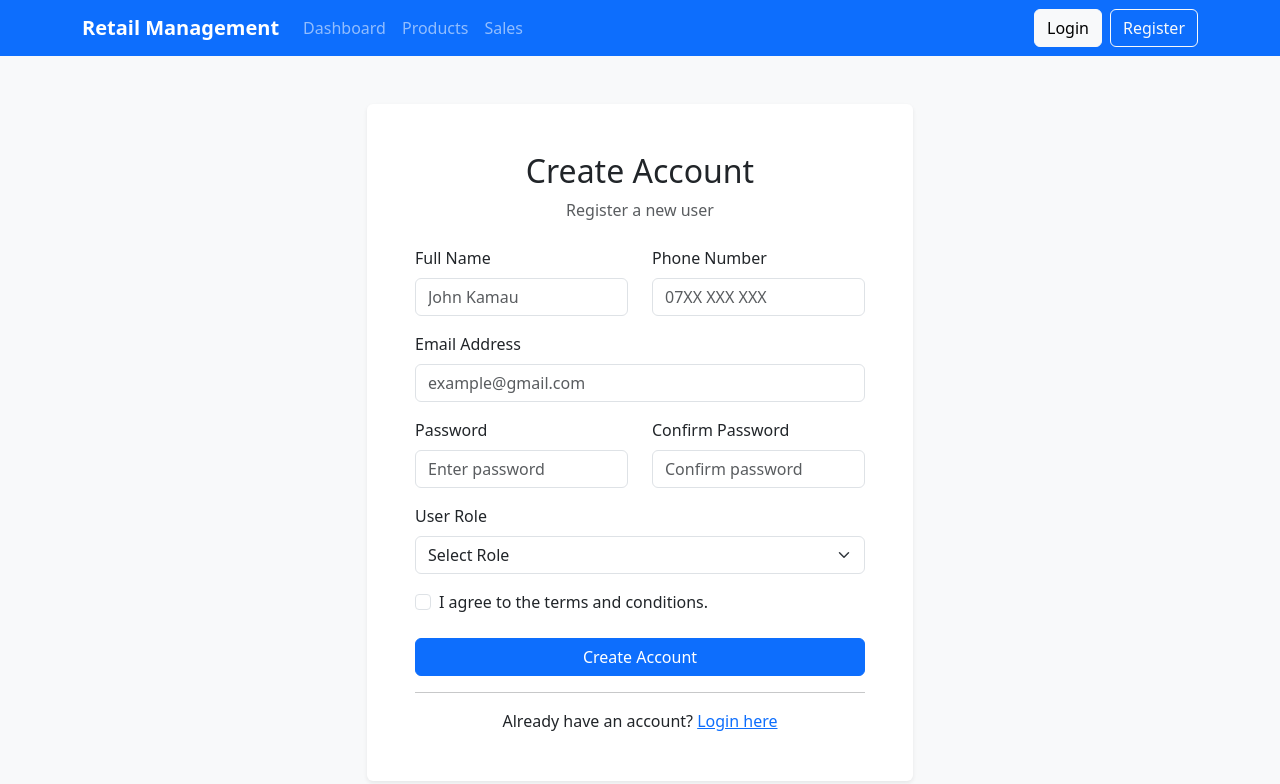
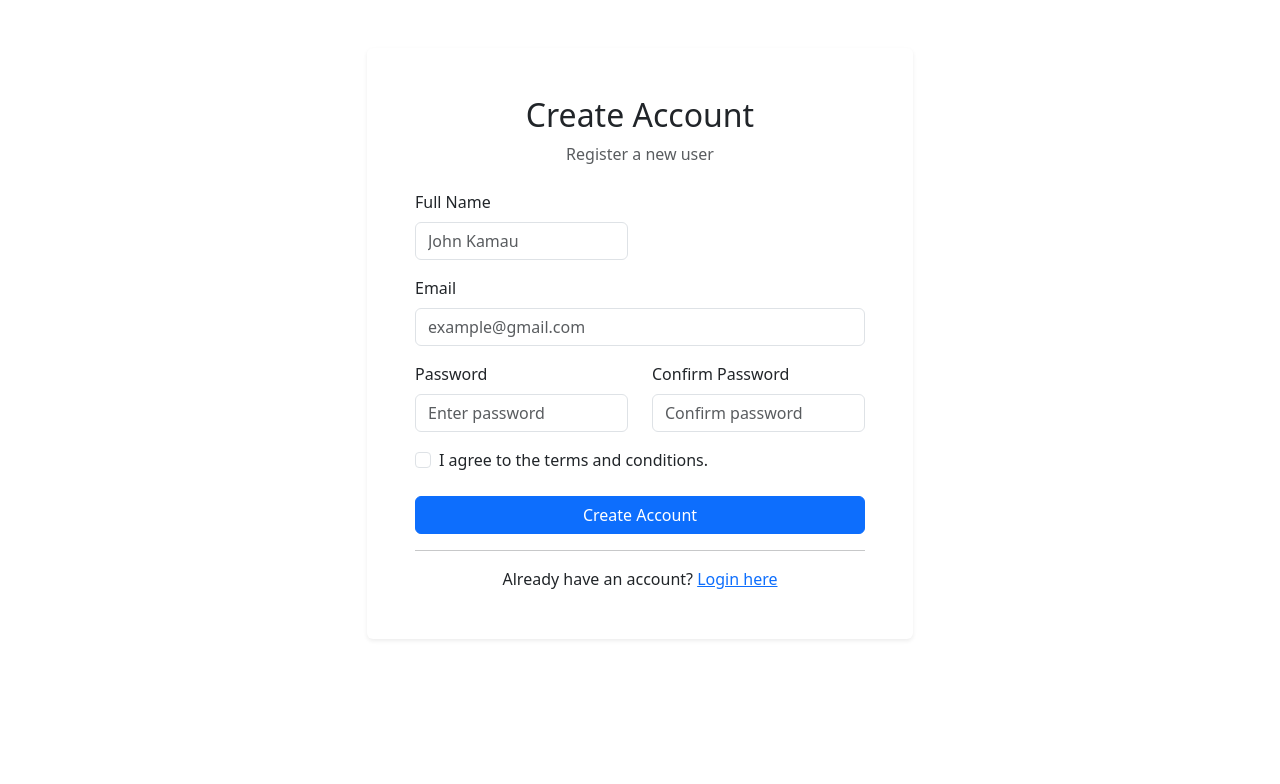
Before and after one commit to martinnjoki/Vue-app, a plain HTML site: page register.html in a window 1280 px wide. Drawn offline with nearby package versions, Linux system fonts and the light colour scheme.

Commit message:
update on vue

```diff
--- a/register.html
+++ b/register.html
@@ -4,72 +4,303 @@
 <head>
     <meta charset="UTF-8">
     <meta name="viewport" content="width=device-width, initial-scale=1.0">
-    <title>Register - Retail Management System</title> <!-- Bootstrap CSS -->
+
+    <title>Create Account</title>
+
+    <!-- Bootstrap CSS -->
     <link href="https://cdn.jsdelivr.net/npm/bootstrap@5.3.3/dist/css/bootstrap.min.css" rel="stylesheet">
 </head>
 
-<body class="bg-light">
-    <!-- NAVBAR -->
-    <nav class="navbar navbar-expand-lg navbar-dark bg-primary">
-        <div class="container"> <a class="navbar-brand fw-bold" href="index.html"> Retail Management </a> <button
-                class="navbar-toggler" type="button" data-bs-toggle="collapse" data-bs-target="#navbarNav"> <span
-                    class="navbar-toggler-icon"></span> </button>
-            <div class="collapse navbar-collapse" id="navbarNav">
-                <ul class="navbar-nav me-auto">
-                    <li class="nav-item"> <a class="nav-link" href="index.html"> Dashboard </a> </li>
-                    <li class="nav-item"> <a class="nav-link" href="products.html"> Products </a> </li>
-                    <li class="nav-item"> <a class="nav-link" href="sales.html"> Sales </a> </li>
-                </ul> <a href="login.html" class="btn btn-light me-2"> Login </a> <a href="register.html"
-                    class="btn btn-outline-light"> Register </a>
+<body>
+
+    <!-- Vue Application -->
+    <div class="container" id="app">
+
+        <div class="row justify-content-center">
+
+            <div class="col-md-8 col-lg-6">
+
+                <div class="card shadow-sm border-0 mt-5">
+
+                    <div class="card-body p-5">
+
+                        <h2 class="text-center mb-2">
+                            Create Account
+                        </h2>
+
+                        <p class="text-center text-muted mb-4">
+                            Register a new user
+                        </p>
+
+
+                        <!-- Registration Form -->
+                        <form @submit.prevent="register_user">
+
+                            <div class="row">
+
+                                <!-- Full Name -->
+                                <div class="col-md-6 mb-3">
+
+                                    <label class="form-label">
+                                        Full Name
+                                    </label>
+
+                                    <input type="text" class="form-control" placeholder="John Kamau" v-model="full_name"
+                                        required>
+
                                 </div>
+
+
+
+
                             </div>
-    </nav>
-    <!-- REGISTRATION FORM -->
-    <div class="container">
-        <div class="row justify-content-center">
-            <div class="col-md-8 col-lg-6">
-                <div class="card shadow-sm border-0 mt-5">
-                    <div class="card-body p-5">
-                        <h2 class="text-center mb-2"> Create Account </h2>
-                        <p class="text-center text-muted mb-4"> Register a new user </p>
-                        <form>
+
+
+                            <!-- Email -->
+                            <div class="mb-3">
+
+                                <label class="form-label">
+                                    Email
+                                </label>
+
+                                <input type="email" class="form-control" placeholder="example@gmail.com"
+                                    v-model="email_address" required>
+
+                            </div>
+
+
                             <div class="row">
-                                <div class="col-md-6 mb-3"> <label class="form-label"> Full Name </label> <input
-                                        type="text" class="form-control" placeholder="John Kamau" required> </div>
-                                <div class="col-md-6 mb-3"> <label class="form-label"> Phone Number </label> <input
-                                        type="tel" class="form-control" placeholder="07XX XXX XXX"> </div>
+
+                                <!-- Password -->
+                                <div class="col-md-6 mb-3">
+
+                                    <label class="form-label">
+                                        Password
+                                    </label>
+
+                                    <input type="password" class="form-control" placeholder="Enter password"
+                                        v-model="password" required>
+
                                 </div>
-                            <div class="mb-3"> <label class="form-label"> Email Address </label> <input type="email"
-                                    class="form-control" placeholder="example@gmail.com" required> </div>
-                            <div class="row">
-                                <div class="col-md-6 mb-3"> <label class="form-label"> Password </label> <input
-                                        type="password" class="form-control" placeholder="Enter password" required>
+
+
+                                <!-- Confirm Password -->
+                                <div class="col-md-6 mb-3">
+
+                                    <label class="form-label">
+                                        Confirm Password
+                                    </label>
+
+                                    <input type="password" class="form-control" placeholder="Confirm password">
+
                                 </div>
-                                <div class="col-md-6 mb-3"> <label class="form-label"> Confirm Password </label> <input
-                                        type="password" class="form-control" placeholder="Confirm password" required>
+
                             </div>
+
+
+
+                            <!-- Terms -->
+                            <div class="form-check mb-4">
+
+                                <input class="form-check-input" type="checkbox" id="terms" required>
+
+                                <label class="form-check-label" for="terms">
+
+                                    I agree to the terms and conditions.
+
+                                </label>
+
                             </div>
-                            <div class="mb-3"> <label class="form-label"> User Role </label> <select
-                                    class="form-select">
-                                    <option value=""> Select Role </option>
-                                    <option> Cashier </option>
-                                    <option> Manager </option>
-                                    <option> Administrator </option>
-                                </select> </div>
-                            <div class="form-check mb-4"> <input class="form-check-input" type="checkbox" id="terms"
-                                    required> <label class="form-check-label" for="terms"> I agree to the terms and
-                                    conditions. </label> </div> <button type="submit" class="btn btn-primary w-100">
-                                Create Account </button>
+
+
+                            <!-- Register Button -->
+                            <button type="submit" class="btn btn-primary w-100">
+
+                                Create Account
+
+                            </button>
+
+
+                            <!-- Success Alert -->
+                            <div class="alert alert-success mt-3" v-if="alertSuccessShow">
+
+                                {{ alertMessage }}
+
+                            </div>
+
+
+                            <!-- Error Alert -->
+                            <div class="alert alert-danger mt-3" v-if="alertDangerShow">
+
+                                {{ alertMessage }}
+
+                            </div>
+
                         </form>
+
+
                         <hr>
-                        <p class="text-center mb-0"> Already have an account? <a href="login.html"> Login here </a> </p>
+
+
+                        <p class="text-center mb-0">
+
+                            Already have an account?
+
+                            <a href="login.html">
+                                Login here
+                            </a>
+
+                        </p>
+
                     </div>
+
                 </div>
+
             </div>
+
         </div>
+
     </div>
+
+
+    <!-- Vue -->
+    <script src="https://cdnjs.cloudflare.com/ajax/libs/vue/2.2.0/vue.js"></script>
+
+    <!-- Axios -->
+    <script src="https://cdnjs.cloudflare.com/ajax/libs/axios/0.25.0/axios.js"></script>
+
     <!-- Bootstrap JS -->
-    <script src="https://cdn.jsdelivr.net/npm/bootstrap@5.3.3/dist/js/bootstrap.bundle.min.js"> </script>
+    <script src="https://cdn.jsdelivr.net/npm/bootstrap@5.3.3/dist/js/bootstrap.bundle.min.js"></script>
+
+
+    <!-- Vue Application -->
+    <script>
+
+        new Vue({
+
+            el: "#app",
+
+            data: {
+
+                full_name: "",
+
+                email_address: "",
+
+                password: "",
+
+                alertMessage: "",
+
+                alertSuccessShow: false,
+
+                alertDangerShow: false
+
+            },
+
+
+            methods: {
+
+                async register_user() {
+
+                    // Check required fields
+                    if (
+                        this.full_name === "" ||
+
+                        this.email_address === "" ||
+                        this.password === ""
+                    ) {
+
+                        this.alertDangerShow = true;
+
+                        this.alertSuccessShow = false;
+
+                        this.alertMessage =
+                            "Ensure all fields are filled.";
+
+                        return;
+                    }
+
+
+                    try {
+
+                        // Send registration data to Flask
+                        const response = await axios.post(
+                            "http://127.0.0.1:5000/register",
+
+                            {
+
+                                full_name: this.full_name,
+
+                                phone_number: this.phone_number,
+
+                                email_address: this.email_address,
+
+                                password: this.password
+
+                            }
+                        );
+
+
+                        // Registration successful
+                        this.alertDangerShow = false;
+
+                        this.alertSuccessShow = true;
+
+                        this.alertMessage =
+                            "User registered successfully.";
+
+
+                        console.log(response.data);
+
+
+                        // Save token
+                        if (response.data.token) {
+
+                            localStorage.setItem(
+                                "token",
+                                response.data.token
+                            );
+
+                        }
+
+
+                        // Redirect
+                        window.location.href = "index.html";
+
+
+                    } catch (error) {
+
+                        console.log(error);
+
+                        this.alertSuccessShow = false;
+
+                        this.alertDangerShow = true;
+
+                        this.alertMessage =
+                            error.response?.data?.message ||
+                            "Registration failed.";
+
+                    }
+
+                }
+
+            },
+
+
+            mounted() {
+
+                // Check if user is already logged in
+                if (localStorage.getItem("token") !== null) {
+
+                    window.location.href = "index.html";
+
+                }
+
+            }
+
+        });
+
+    </script>
+
 </body>
 
 </html>
```
Also changed, not shown: products.html (+2 -0 lines). Lines whose indentation alone changed are shown as unchanged.
